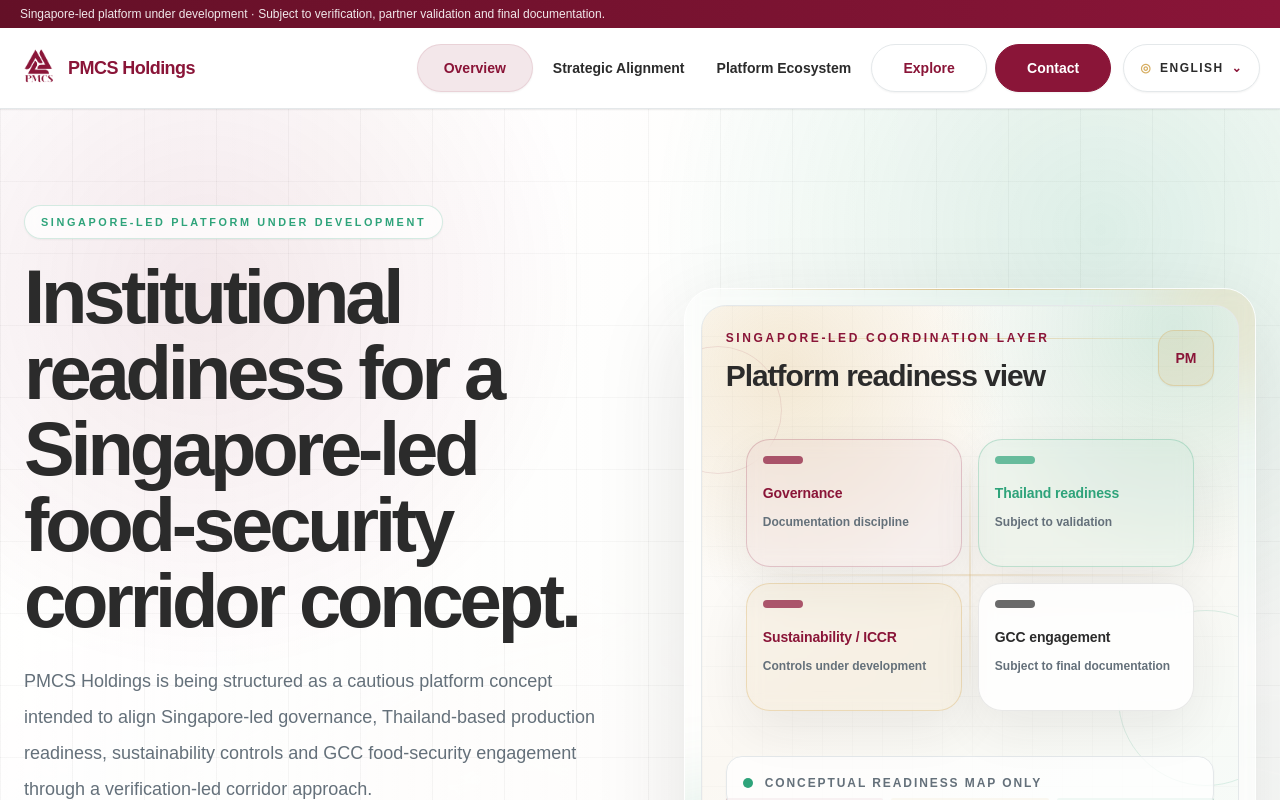
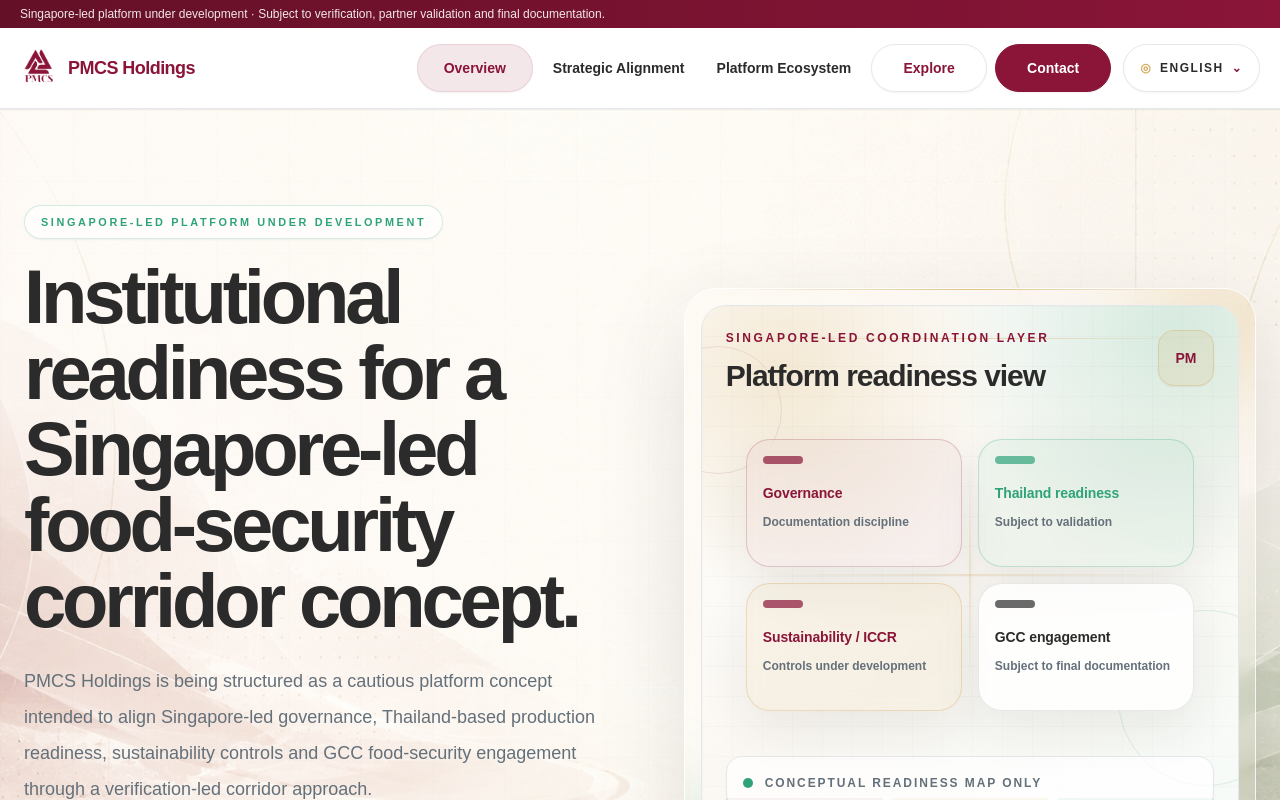
Before and after one commit to anwarlino/pmcs-holdings-website-v2, a Next.js app: page / in a window 1280 px wide. Shown: the top 800 px of the page. Built offline with nearby package versions, Linux system fonts and the light colour scheme.

Commit message:
Set static hero background visibility baseline (#30)

```diff
--- a/components/sections/HeroSection.tsx
+++ b/components/sections/HeroSection.tsx
@@ -17,16 +17,14 @@
   return (
     <section
       id="overview"
-      className="relative isolate overflow-hidden bg-[linear-gradient(135deg,#fff_0%,#fbf8f2_46%,#f4faf7_100%)] py-14 sm:py-16 md:py-20 lg:py-24"
+      className="relative isolate overflow-hidden bg-pmcs-cream py-14 sm:py-16 md:py-20 lg:py-24"
     >
       <div
-        className="pointer-events-none absolute inset-0 z-0 overflow-hidden"
+        className="pointer-events-none absolute inset-0 z-0 bg-[url('/assets/hero/pmcs-singapore-food-security-platform-hero-background.webp')] bg-cover bg-center opacity-90"
         aria-hidden="true"
-      >
-        <div className="absolute inset-[-2rem] scale-[1.08] bg-[url('/assets/hero/pmcs-singapore-food-security-platform-hero-background.webp')] bg-cover bg-center opacity-[0.16] sm:opacity-[0.18] md:opacity-[0.2] lg:bg-fixed lg:bg-[center_top] lg:opacity-[0.22] motion-reduce:lg:bg-scroll" />
-      </div>
-      <div className="pointer-events-none absolute inset-0 z-[1] bg-[linear-gradient(90deg,rgba(255,255,255,0.95)_0%,rgba(255,255,255,0.82)_42%,rgba(255,255,255,0.68)_100%),linear-gradient(135deg,rgba(255,255,255,0.78)_0%,rgba(251,248,242,0.68)_48%,rgba(244,250,247,0.78)_100%)]" />
-      <div className="pointer-events-none absolute inset-0 z-[2] bg-[radial-gradient(circle_at_16%_18%,rgba(138,21,56,0.10),transparent_24rem),radial-gradient(circle_at_86%_12%,rgba(46,163,122,0.16),transparent_28rem),linear-gradient(90deg,rgba(43,43,43,0.045)_1px,transparent_1px),linear-gradient(180deg,rgba(43,43,43,0.035)_1px,transparent_1px)] bg-[size:auto,auto,4.5rem_4.5rem,4.5rem_4.5rem]" />
+      />
+      <div className="pointer-events-none absolute inset-0 z-[1] bg-[linear-gradient(90deg,rgba(255,255,255,0.30)_0%,rgba(255,255,255,0.18)_45%,rgba(255,255,255,0.12)_100%)]" />
+      <div className="pointer-events-none absolute inset-0 z-[2] bg-[linear-gradient(90deg,rgba(43,43,43,0.025)_1px,transparent_1px),linear-gradient(180deg,rgba(43,43,43,0.02)_1px,transparent_1px)] bg-[size:4.5rem_4.5rem] opacity-40" />
       <div className="relative z-10 mx-auto grid max-w-7xl items-center gap-10 px-5 sm:px-6 lg:grid-cols-[minmax(0,1.02fr)_minmax(21rem,0.98fr)] lg:gap-14 xl:gap-16">
         <div className="max-w-3xl lg:max-w-none">
           <p className="mb-5 inline-flex rounded-full border border-pmcs-green/20 bg-white/70 px-4 py-2 text-[0.68rem] font-black uppercase tracking-[0.24em] text-pmcs-green shadow-sm backdrop-blur">
```
